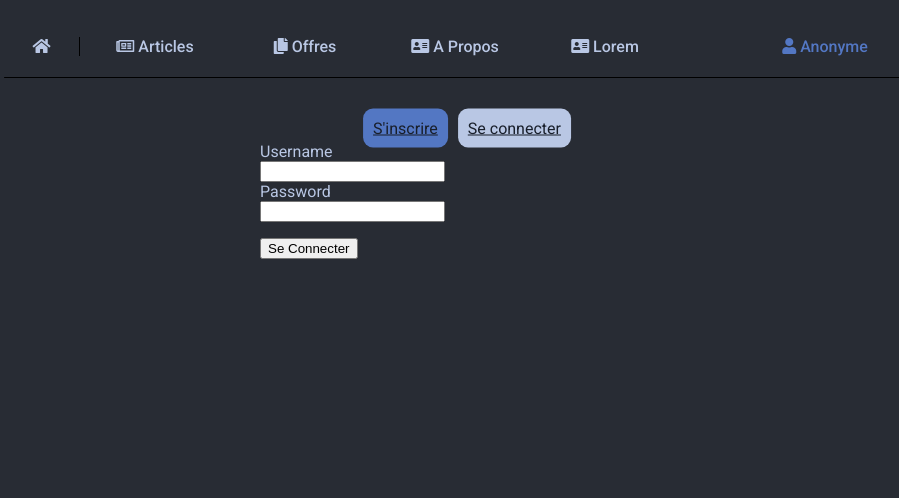
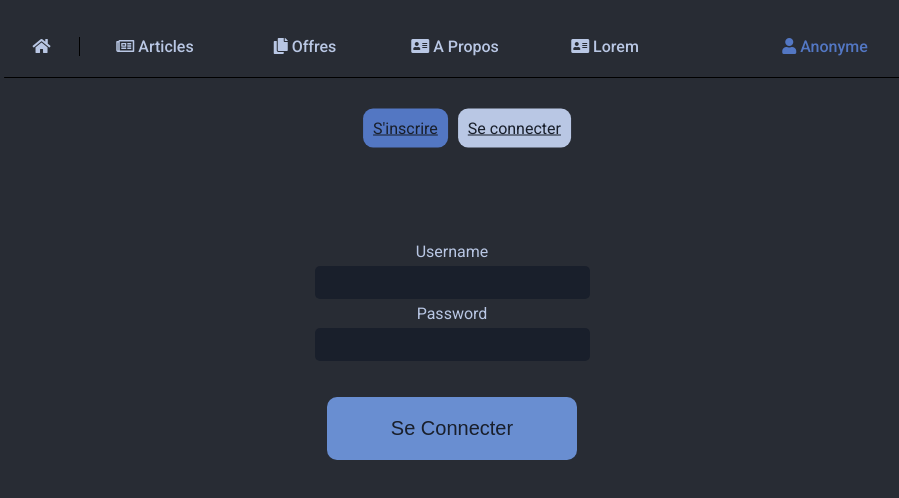
Before and after one commit to GillanCodes/gillancodes.fr, a React (Create React App) app in the folder client/: page /Profil in a window 1280 px wide. Shown: the top 498 px of the page, without its empty margins (188-1087 px from the left). Built offline with nearby package versions, Linux system fonts and the light colour scheme; no server answers.

Commit message:
css dashboard/log fixed

```diff
--- a/client/src/components/Dashboard.js
+++ b/client/src/components/Dashboard.js
@@ -48,7 +48,7 @@ export default function Dashboard() {
                                 </ul>
                             </div>
 
-                            <div className="content">
+                            <div className="dashboard-content">
 
                                 {userData.permissions.ADMIN === true && active === "redirect" && <h1>Redirect</h1>}
                                 {userData.permissions.MOD === true && active === "users" && <UsersList />}
--- a/client/src/components/Dashboard/Editor.js
+++ b/client/src/components/Dashboard/Editor.js
@@ -95,7 +95,7 @@ export default function Editor({ article }) {
             <input type="text" name="title" id="title" className="title" placeholder="Titre de l'article" onChange={(e) => setTitle(e.target.value)} value={title}/> <p className="button" onClick={handlePost}>Send</p>
             </div>
             <ReactQuill onChange={handleChange} modules={modules} value={text} theme={'snow'}></ReactQuill>
-            <p>Ecrit par : <UserInfo username={userData.username} withBadges userPic="big" /></p>
+            <p className="editor-foot">Ecrit par : <UserInfo username={userData.username} withBadges userPic="med" /></p>
         </div>
     )
 }
--- a/client/src/components/Dashboard/UserUpdator.js
+++ b/client/src/components/Dashboard/UserUpdator.js
@@ -32,23 +32,25 @@ export default function UserUpdator({ user }) {
     const updateUserPermissions = () => {
         const data = {
             certified : isCertified,
-            permission: {
             ADMIN: isAdmin,
             MOD: isMod,
             AUTHOR: isAuthor,
             DEV: isDev
+
         }
-        }
+
+        console.log(data)
         dispatch(updatePermissionsUserAdmin(user._id, data))
         .then(() => dispatch(getUsers()));
 
     }
 
     return (
+            <>
                 <div className='head'>
                     <h1>Editing of : </h1>
                     <UserInfo username={user.username} withBadges userPic="med" linked />
-
+                </div>
                 <div className='profil'>
                     <textarea name="bio" id="bio" className="bioInput" defaultValue={user.bio} onChange={(e) => setBio(e.target.value)}></textarea> <br />
                     <i className="fas fa-link"></i> <input type="text" name="website" id="website" defaultValue={website} onChange={(e) => setWebsite(e.target.value)} className="linkInput"/> <br />
@@ -66,6 +68,8 @@ export default function UserUpdator({ user }) {
                     <p className="btn" onClick={updateUserPermissions}>Save user Permission</p>
                 </div>
 
-            </div>
+            </>
+
+
     )
 }
--- a/client/src/components/Log/Login.js
+++ b/client/src/components/Log/Login.js
@@ -51,20 +51,20 @@ export default function Login() {
             <div className="field">
                 <label htmlFor="password" className="label">Username</label>
                 <div className="control">
-                    <input type="text" name="username" id="username" className='input' onChange={(event) => setUsername(event.target.value)} value={username}/>
+                    <input type="text" name="username" id="username" className='input' autoComplete="off" onChange={(event) => setUsername(event.target.value)} value={username}/>
                 </div>
             </div>
 
             <div className="field">
                 <label htmlFor="password" className="label">Password</label>
                 <div className="control">
-                    <input type="password" name="password" id="password" className='input' onChange={(event) => setPassword(event.target.value)}  value={password}/>
+                    <input type="password" name="password" id="password" className='input' autoComplete="off" onChange={(event) => setPassword(event.target.value)}  value={password}/>
                 </div>
             </div>
 
             <div class="field">
                 <p class="control">
-                    <input type="submit" value="Se Connecter" className='button is-info' />
+                    <input type="submit" value="Se Connecter" className='btn' />
                 </p>
             </div>
 
--- a/client/src/components/Log/Register.js
+++ b/client/src/components/Log/Register.js
@@ -109,7 +109,7 @@ export default function Register() {
 
                     <div class="field">
                     <p class="control">
-                        <input type="submit" value="S'enregister" className='button is-info' />
+                        <input type="submit" value="S'enregister" className='btn' />
                     </p>
                 </div>
 
--- a/client/src/style/_article.scss
+++ b/client/src/style/_article.scss
@@ -2,7 +2,7 @@
 
     padding-top: 1em;
 
-    width: 600px;
+    width: 60%;
     margin: auto;
 
     .article {
@@ -12,6 +12,9 @@
 
         border: 2px $dark1 solid;
         border-radius: 10px;
+        box-shadow: 5px 2px 20px 0px $dark1;
+
+
 
         .content{
             margin: 1em;
@@ -88,7 +91,7 @@
                 border : 2px $dark1 solid;
                 border-radius: 5px;
                 width: fit-content;
-                margin-left: 400px;
+                margin-top: 2em;
 
 
                 i {
--- a/client/src/style/_dashboard.scss
+++ b/client/src/style/_dashboard.scss
@@ -83,7 +83,7 @@
 
 }
 
-.content {
+.dashboard-content {
     padding-top: 100px;
 }
 
@@ -92,4 +92,58 @@
     width: 60%;
     margin: auto;
     text-align: center;
+
+    .usereditor {
+
+        .head {
+            display: flex;
+
+        }
+
+        .profil {
+
+            input, textarea {
+                border: none;
+                background-color: $dark1;
+                color: $text-color1;
+                font-size: 20px;
+                padding: 5px;
+                border-radius: 5px;
+                margin: 5px;
+                resize: none;
+            }
+
+            textarea {
+                width: 70%;
+                height: 250px;
+
+            }
+
+            i{
+                font-size: 25px;
+            }
+        }
+
+        .btn {
+            padding: 1em;
+            background-color: $light2   ;
+            color: $dark1;
+            font-weight: 500;
+            transition-duration: 200ms;
+            cursor: pointer;
+            border-radius: 10px;
+
+            width: 100px;
+            margin: auto;
+            margin-top: 15px;
+            margin-bottom: 15px;
+        }
+
+        .btn:hover {
+            background-color: $light1;
+            transition-duration: 200ms;
+        }
+
+    }
+
 }
--- a/client/src/style/_editor.scss
+++ b/client/src/style/_editor.scss
@@ -1,5 +1,5 @@
 .editor {
-    width: 60%;
+    width: 90%;
     margin: auto;
 
     div.group {
@@ -27,3 +27,12 @@ input.title {
     padding:10px;
     text-align: center;
 }
+
+.editor-foot{
+    display: flex;
+    align-items: center;
+}
+
+.userInfo {
+    margin-left: 10px;
+}
--- a/client/src/style/_profil.scss
+++ b/client/src/style/_profil.scss
@@ -5,7 +5,36 @@
 
 .log-container {
 
-    width: 60%;
-    margin: auto;
+    margin-top: 100px;
+
+    .field {
+       text-align: center;
+    }
+
+    input {
+        border: none;
+        background-color: $dark1;
+        color: $text-color1;
+        font-size: 20px;
+        padding: 5px;
+        border-radius: 5px;
+        margin: 5px;
+        resize: none;
+    }
+
+    .btn {
+        padding: 1em;
+        background-color: $light2   ;
+        color: $dark1;
+        font-weight: 500;
+        transition-duration: 200ms;
+        cursor: pointer;
+        border-radius: 10px;
+
+        width: 250px;
+        margin: auto;
+        margin-top: 15px;
+        margin-bottom: 15px;
+    }
 
 }
--- a/client/src/style/_profilPage.scss
+++ b/client/src/style/_profilPage.scss
@@ -1,4 +1,8 @@
 .profilContainer {
+
+    width: 60%;
+    margin: auto;
+
     margin-top: 2em;
     border: 2px solid $light1;
     border-radius: 20px;
```
Lines whose indentation alone changed are shown as unchanged.
